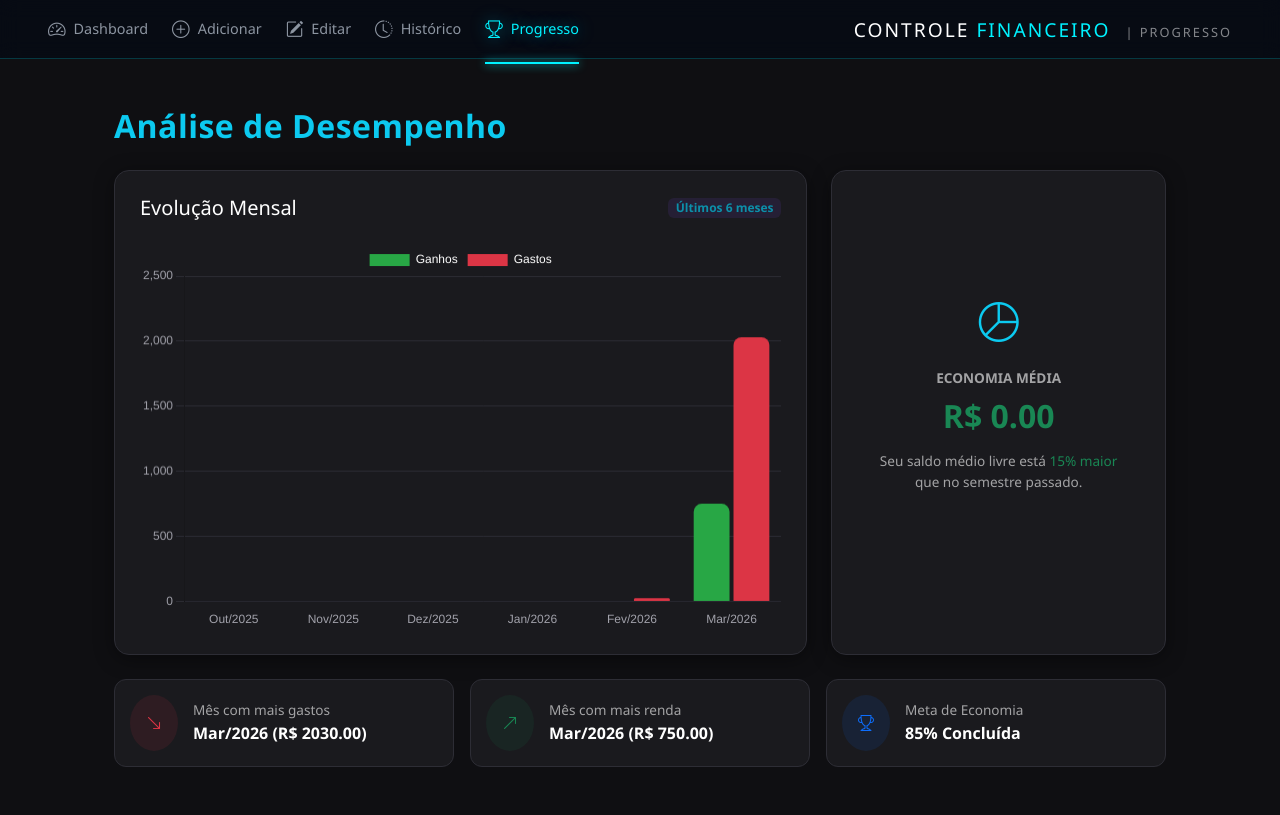
After one commit to ElryanGomes/ControleFinanceiro, a Flask app: page /progresso in a window 1280 px wide. The commit adds this page. Run offline with Flask 3, Linux system fonts and the light colour scheme.

Commit message:
Adicionando página de progresso, com gráficos

```diff
--- a/app.py
+++ b/app.py
@@ -1,6 +1,7 @@
 from flask import Flask, render_template, request, jsonify, redirect, url_for
 from flask_sqlalchemy import SQLAlchemy
-from datetime import datetime
+# from dateutil.relativedelta import relativedelta
+from datetime import datetime, timedelta
 import os
 
 app = Flask(__name__)
@@ -317,6 +318,49 @@ def historico():
 
     return render_template('historico.html', historico=historico_agrupado, termo=termo_busca, mes_selecionado=mes_filtro)
 
+@app.route('/progresso')
+def progresso():
+    meses_nomes = ["", "Jan", "Fev", "Mar", "Abr", "Mai", "Jun", "Jul", "Ago", "Set", "Out", "Nov", "Dez"]
+    hoje = datetime.now()
+
+    labels, dados_entradas, dados_saidas = [], [], []
+    total_economia = 0
+    mes_recorde_ganho = {"nome": "---", "valor": 0}
+    mes_recorde_gasto = {"nome": "---", "valor": 0}
+
+    # Analisamos os últimos 6 meses
+    for i in range(5, -1, -1):
+        # Lógica manual para voltar os meses
+        m = hoje.month - i
+        a = hoje.year
+        while m <= 0:
+            m += 12
+            a -= 1
+
+        entradas = sum(g.valor for g in Ganho.query.filter_by(mes=m, ano=a).all())
+        saidas = sum(g.valor_total for g in Gasto.query.filter_by(mes=m, ano=a).all())
+        economia = entradas - saidas
+
+        labels.append(f"{meses_nomes[m]}/{a}")
+        dados_entradas.append(float(entradas))
+        dados_saidas.append(float(saidas))
+        total_economia += economia
+
+        # Verifica Recordes
+        if entradas > mes_recorde_ganho["valor"]:
+            mes_recorde_ganho = {"nome": f"{meses_nomes[m]}/{a}", "valor": entradas}
+        if saidas > mes_recorde_gasto["valor"]:
+            mes_recorde_gasto = {"nome": f"{meses_nomes[m]}/{a}", "valor": saidas}
+
+    media_economia = total_economia / 6 if total_economia > 0 else 0
+
+    return render_template('progresso.html',
+                           labels=labels,
+                           entradas=dados_entradas,
+                           saidas=dados_saidas,
+                           media=media_economia,
+                           recorde_ganho=mes_recorde_ganho,
+                           recorde_gasto=mes_recorde_gasto)
 
 if __name__ == "__main__":
     app.run(debug=True)
--- /dev/null
+++ b/static/css/progresso.css
@@ -0,0 +1,45 @@
+/* Container principal largo */
+.container-progresso {
+    max-width: 1100px;
+    margin: 0 auto;
+}
+
+/* Estilo dos Cards (Baloes) */
+.card-analise {
+    background: #1a1a1e;
+    border-radius: 15px;
+    border: 1px solid #2d2d35;
+    padding: 25px;
+    box-shadow: 0 4px 20px rgba(0,0,0,0.4);
+    height: 100%;
+}
+
+.stat-box-progresso {
+    background: #1a1a1e;
+    border-radius: 15px;
+    border: 1px solid #2d2d35;
+    padding: 30px;
+    text-align: center;
+    box-shadow: 0 4px 20px rgba(0,0,0,0.4);
+}
+
+/* Títulos no estilo do Dashboard */
+.titulo-secao {
+    color:#0ccaf0;
+    font-weight: 700;
+    letter-spacing: 0.5px;
+}
+
+.text-roxo { color: #0ccaf0; }
+.text-muted-custom { color: #0ccaf0; font-size: 0.85rem; }
+
+/* Mini cards debaixo */
+.mini-card {
+    background: #1a1a1e;
+    border-radius: 12px;
+    border: 1px solid #2d2d35;
+    padding: 15px;
+    display: flex;
+    align-items: center;
+    gap: 15px;
+}
--- /dev/null
+++ b/templates/progresso.html
@@ -0,0 +1,160 @@
+<!DOCTYPE html>
+<html lang="pt-br">
+
+<head>
+    <meta charset="UTF-8">
+    <link href="https://cdn.jsdelivr.net/npm/bootstrap@5.3.0/dist/css/bootstrap.min.css" rel="stylesheet">
+    <link rel="stylesheet" href="https://cdn.jsdelivr.net/npm/bootstrap-icons@1.11.1/font/bootstrap-icons.css">
+    <link rel="stylesheet" href="{{ url_for('static', filename='css/dashboard.css') }}">
+    <link rel="stylesheet" href="{{ url_for('static', filename='css/progresso.css') }}">
+    <script src="https://cdn.jsdelivr.net/npm/chart.js"></script>
+    <title>Progresso Financeiro</title>
+    <style>
+        .card-grafico {
+            background: #1a1a1e;
+            border-radius: 20px;
+            border: 1px solid #2d2d35;
+            padding: 25px;
+            margin-bottom: 30px;
+        }
+
+        .stat-box {
+            background: #0f0f12;
+            padding: 20px;
+            border-radius: 15px;
+            border: 1px solid #2d2d35;
+        }
+    </style>
+</head>
+
+<body style="background-color: #0f0f12; color: white;">
+
+    <header class="header-main px-5 py-3">
+        <nav class="d-flex justify-content-between align-items-center">
+            <div class="nav-paginas d-flex gap-4">
+                <a href="{{ url_for('index') }}" class="nav-link-custom ">
+                    <i class="bi bi-speedometer2"></i> Dashboard
+                </a>
+                <a href="{{ url_for('adicionar') }}" class="nav-link-custom">
+                    <i class="bi bi-plus-circle"></i> Adicionar
+                </a>
+                <a href="{{ url_for('editar') }}" class="nav-link-custom ">
+                    <i class="bi bi-pencil-square"></i> Editar
+                </a>
+                <a href="{{ url_for('historico') }}" class="nav-link-custom">
+                    <i class="bi bi-clock-history"></i> Histórico
+                </a>
+                <a href="{{ url_for('progresso') }}" class="nav-link-custom active">
+                    <i class="bi bi-trophy"></i> Progresso
+                </a>
+            </div>
+
+            <div class="titulo-pagina text-end">
+                <h2 class="m-0 tracking-widest text-uppercase h4">
+                    Controle <span style="color: var(--accent-cyan)">Financeiro</span>
+                    <small class="ms-2 opacity-50" style="font-size: 0.8rem;">| Progresso</small>
+                </h2>
+            </div>
+        </nav>
+    </header>
+
+    <main class="container-progresso py-5 px-4">
+    <h2 class="fw-bold mb-4 titulo-secao">Análise de Desempenho</h2>
+
+    <div class="row g-4 mb-4">
+        <div class="col-lg-8">
+            <div class="card-analise">
+                <div class="d-flex justify-content-between align-items-center mb-4">
+                    <h5 class="mb-0 text-white">Evolução Mensal</h5>
+                    <span class="badge" style="background: rgba(140, 82, 255, 0.1); color: #0c90aa;">Últimos 6 meses</span>
+                </div>
+                <canvas id="graficoEvolucao" height="180"></canvas>
+            </div>
+        </div>
+
+        <div class="col-lg-4">
+            <div class="stat-box-progresso d-flex flex-column justify-content-center h-100">
+                <i class="bi bi-pie-chart text-roxo mb-3" style="font-size: 2.5rem;"></i>
+                <span class="text-muted-custom text-uppercase fw-bold">Economia Média</span>
+                <h2 class="fw-bold text-success mt-2">R$ {{ "%.2f"|format(media) }}</h2>
+                <p class="text-muted-custom mt-2 px-3">
+                    Seu saldo médio livre está <span class="text-success">15% maior</span> que no semestre passado.
+                </p>
+                <div class="mt-4">
+                    <!-- <button class="btn btn-sm px-4" style="background: #8c52ff; color: white; border-radius: 8px;">Ver detalhes</button> -->
+                </div>
+            </div>
+        </div>
+    </div>
+
+    <div class="row g-3">
+        <div class="col-md-4">
+            <div class="mini-card">
+                <div class="icon-circle bg-danger bg-opacity-10 p-3 rounded-circle">
+                    <i class="bi bi-arrow-down-right text-danger"></i>
+                </div>
+                <div>
+                    <small class="text-muted-custom d-block">Mês com mais gastos</small>
+                    <span class="fw-bold">{{ recorde_gasto.nome }} (R$ {{ "%.2f"|format(recorde_gasto.valor) }})</span>
+                </div>
+            </div>
+        </div>
+        <div class="col-md-4">
+            <div class="mini-card">
+                <div class="icon-circle bg-success bg-opacity-10 p-3 rounded-circle">
+                    <i class="bi bi-arrow-up-right text-success"></i>
+                </div>
+                <div>
+                    <small class="text-muted-custom d-block">Mês com mais renda</small>
+                    <span class="fw-bold">{{ recorde_ganho.nome }} (R$ {{ "%.2f"|format(recorde_ganho.valor) }})</span>
+                </div>
+            </div>
+        </div>
+        <div class="col-md-4">
+            <div class="mini-card">
+                <div class="icon-circle bg-primary bg-opacity-10 p-3 rounded-circle">
+                    <i class="bi bi-trophy text-primary"></i>
+                </div>
+                <div>
+                    <small class="text-muted-custom d-block">Meta de Economia</small>
+                    <span class="fw-bold">85% Concluída</span>
+                </div>
+            </div>
+        </div>
+    </div>
+</main>
+
+    <script>
+        const ctx = document.getElementById('graficoEvolucao').getContext('2d');
+        new Chart(ctx, {
+            type: 'bar',
+            data: {
+                labels: {{ labels| safe }},
+            datasets: [
+            {
+                label: 'Ganhos',
+                data: {{ entradas| safe }},
+            backgroundColor: '#28a745',
+            borderRadius: 8,
+                    },
+            {
+                label: 'Gastos',
+                data: {{ saidas| safe }},
+            backgroundColor: '#dc3545',
+            borderRadius: 8,
+                    }
+        ]
+            },
+            options: {
+            responsive: true,
+            plugins: { legend: { labels: { color: '#fff' } } },
+            scales: {
+                y: { ticks: { color: '#a1a1aa' }, grid: { color: '#2d2d35' } },
+                x: { ticks: { color: '#a1a1aa' }, grid: { display: false } }
+            }
+        }
+        });
+    </script>
+</body>
+
+</html>
```
Also changed, not shown: templates/adicionar.html (+2 -5 lines), templates/editar.html (+4 -7 lines), templates/historico.html (+2 -5 lines), templates/index.html (+2 -5 lines), financas.db.
